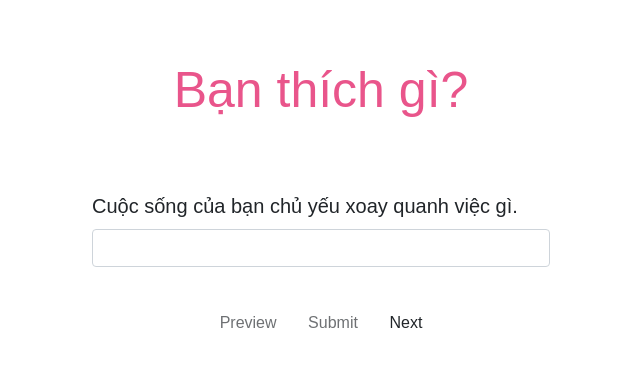
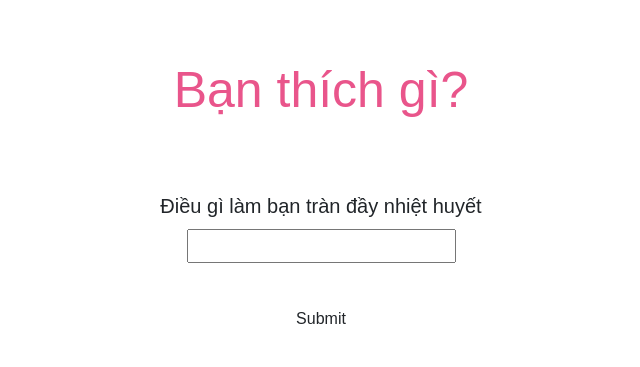
Before and after one commit to duat0sao/huongnghiep-ikigai, a PHP site: page /toithich/index.php?id=1 in a window 1280 px wide. Shown: the top 367 px of the page, without its empty margins (319-959 px from the left). Run offline with PHP 8.4, Linux system fonts and the light colour scheme; data comes from the database, SQL or seed files in the repository; tables that the repository leaves empty hold one stand-in row (values such as "Sample post"); some libraries are stand-ins or nearby versions.

Commit message:
xu ly xong toi thich

```diff
--- a/loginandout/login.php
+++ b/loginandout/login.php
@@ -31,8 +31,8 @@ if(isset($_POST['sign-in']) && $_POST['email'] != '' && $_POST['password'] != ''
         $idkhach = $row1['idkhach'];
         $tenkh = $row['hovaten'];
 
-
-        echo "Xin chào " . $tenkh . ". Bạn đã đăng nhập thành công. <a href='../index1.php?id=". $idkhach ."'>Về trang chủ</a>";
+        $url = "../index1.php?id=" . $idkhach . "";
+        header('location:' . $url);
         die();
 
     }
--- a/loginandout/signin.php
+++ b/loginandout/signin.php
@@ -56,7 +56,7 @@ include('random.php');
 
         mysqli_query($conn,"INSERT INTO holland(idkhach) VALUES('$idkhach')");
         mysqli_query($conn,"INSERT INTO disc(idkhach) VALUES('$idkhach')");
-		mysqli_query($conn,"INSERT INTO toithichgi(idkhach) VALUES('$idkhach')");
+
 
 
         header('location:../index.php');
--- a/toithich/index.php
+++ b/toithich/index.php
@@ -3,6 +3,43 @@ include '../config.php';
 
 
 $idkhach = $_GET['id'];
+
+$cauhoi = rand(1,17);
+
+$query=mysqli_query($conn,"select * from `toithichgi` where idkhach='$idkhach'");
+$row=mysqli_fetch_assoc($query);
+
+
+$query1=mysqli_query($conn,"select * from `noidungcauhoi` where idcauhoi='$cauhoi'");
+$row1=mysqli_fetch_assoc($query1);
+
+
+if (isset($_POST['update_user'])){
+
+  $noidung=$_POST['gia'];
+
+
+
+  if ($conn->connect_error) {
+
+  }
+
+  $sql = "INSERT INTO `toithichgi`(idkhach, idcauhoi, noidung) VALUES('$idkhach', '$cauhoi', '$noidung');";
+  mysqli_query($conn,$sql);
+  $url = "../index1.php?id=" . $idkhach . "";
+  header('location:' . $url);
+
+
+
+
+  }
+
+
+
+
+
+
+
 ?>
 
 
@@ -125,149 +162,50 @@ canvas#myChart {
     <title>Document</title>
 </head>
 <body>
+
+
+
+
     <div>
     	<div class="row justify-content-center hang">
 
             <h2 class="header">Bạn thích gì?</h2>
 
-    		<form id="form-1">
+    		<form method="POST" class="form" id="form-1" >
+        <center>
+        <div class="form-group1 mb-3">
 
-                <div class="content"></div>
+            <label class="form-message"></label>
+                <div class="cauhoi">
+                <label> <?php echo $row1['noidungcauhoi']; ?></label><br>
+                <input type="input" class="form-contr" name="gia" value="">
 
-    		  <center>
+                </div>
+
+                </div>
+
+
                 <div class="footer">
                     <div class="footer_l">
-                        <input type="button" class="preview vohieuhoa btn" value="Preview" disabled>
-                        <button class="form-submit vohieuhoa btn" disabled>Submit</button>
-                        <input type="button" class="next btn" value="Next">
+
+                        <button name="update_user" class="btn">Submit</button>
+
 
                     </div>
 
                   </div>
+
+
+
               </center>
     		</form>
     	</div>
     </div>
 
-    <script>
-        var dataQuestion = [
-	{
-		"nhomA" : "Cuộc sống của bạn chủ yếu xoay quanh việc gì.",
-
-	},{
-		"nhomA" : "Bạn bè nhớ đến bạn vì điều gì.",
-
-	},{
-		"nhomA" : "Thầy cô nhớ đến bạn vì điều gì.",
-
-	},{
-		"nhomA" : "Kỹ năng bẩm sinh bạn có.",
-
-	},{
-		"nhomA" : "Bạn học kỹ năng nào dễ dàng nhất",
-
-	},{
-		"nhomA" : "Bạn bè hay nhờ bạn điều gì.",
-
-	},{
-		"nhomA" : "Nếu không phải nghĩ về tiền, bạn sẽ làm gì.",
-
-	},{
-		"nhomA" : "Điều gì khiến bạn quên thời gian.",
-
-	},{
-		"nhomA" : "Điều gì khiến làm nổi khùng.",
-
-	},{
-		"nhomA" : "Điều  gì làm bạn tràn đầy nhiệt huyết.",
-
-	},{
-		"nhomA" : "Bạn muốn thay đổi gì ở trường học.",
-
-	},{
-		"nhomA" : "Thành tựu nào khiến bạn tự hào.",
-
-	},{
-		"nhomA" : "Điều gì khiến bạn cảm thấy vui nhất.",
-
-	},{
-		"nhomA" : "Điều gì khiến bạn muốn giải quyết nhất.",
-
-	},
-    {
-		"nhomA" : "3 điều bạn muốn làm ngay hôm nay.",
-
-	},
-    {
-		"nhomA" : "Bạn ngưỡng mộ công việc của ai nhất.",
-
-	},
-    {
-		"nhomA" : "Bạn thấy công việc của ai thú vị.",
-
-	},
-]
 
 
 
 
-var newQuestion = dataQuestion.map(function(data, index) {
-	return `<div class="form-group1 id${index + 1} hide mb-3">
 
-                <label class="form-message"></label>
-    		    <div class="cauhoi">
-                    <label for="question${index + 1}">${data['nhomA']}</label><br>
-    		    	<input type="input" class="form-control" name="question${index + 1}" value="">
-
-    		    </div>
-
-			</div>
-
-			`
-})
-
-
-
-$('.content').html(newQuestion.join(''));
-$(".id1").removeClass('hide')
-$('.question-1').removeClass('hide')
-    </script>
-
-
-
-    <script>
-        var index = 1;
-     $('.next').click(function(event) {
-     	$('.id' + index).toggleClass('hide');
-        $('.question-' + index).toggleClass('hide');
-        $('.preview').prop('disabled', false)
-        $('.preview').removeClass('vohieuhoa')
-     	if (index <= 14) {
-	     	index++;
-	     	$('.id' + index).toggleClass('hide');
-            $('.question-' + index).toggleClass('hide');
-	     	if (index == 14) {
-                $('.next').addClass('vohieuhoa')
-                $('.next').prop('disabled', true)
-                $('.form-submit').removeClass('vohieuhoa')
-                $('.form-submit').prop('disabled', false)
-	     	}
-	     }
-     });
-
-     $('.preview').click(function(event) {
-     	$('.id' + index).toggleClass('hide');
-        $('.question-' + index).toggleClass('hide');
-     	index--
-     	$('.id' + index).toggleClass('hide');
-        $('.question-' + index).toggleClass('hide');
-     	$('.next').prop('disabled', false)
-        $('.next').removeClass('vohieuhoa')
-     	if (index == 1) {
-            $('.preview').prop('disabled', true)
-            $('.preview').addClass('vohieuhoa')
-        }
-     });
-    </script>
 </body>
 </html>
```
